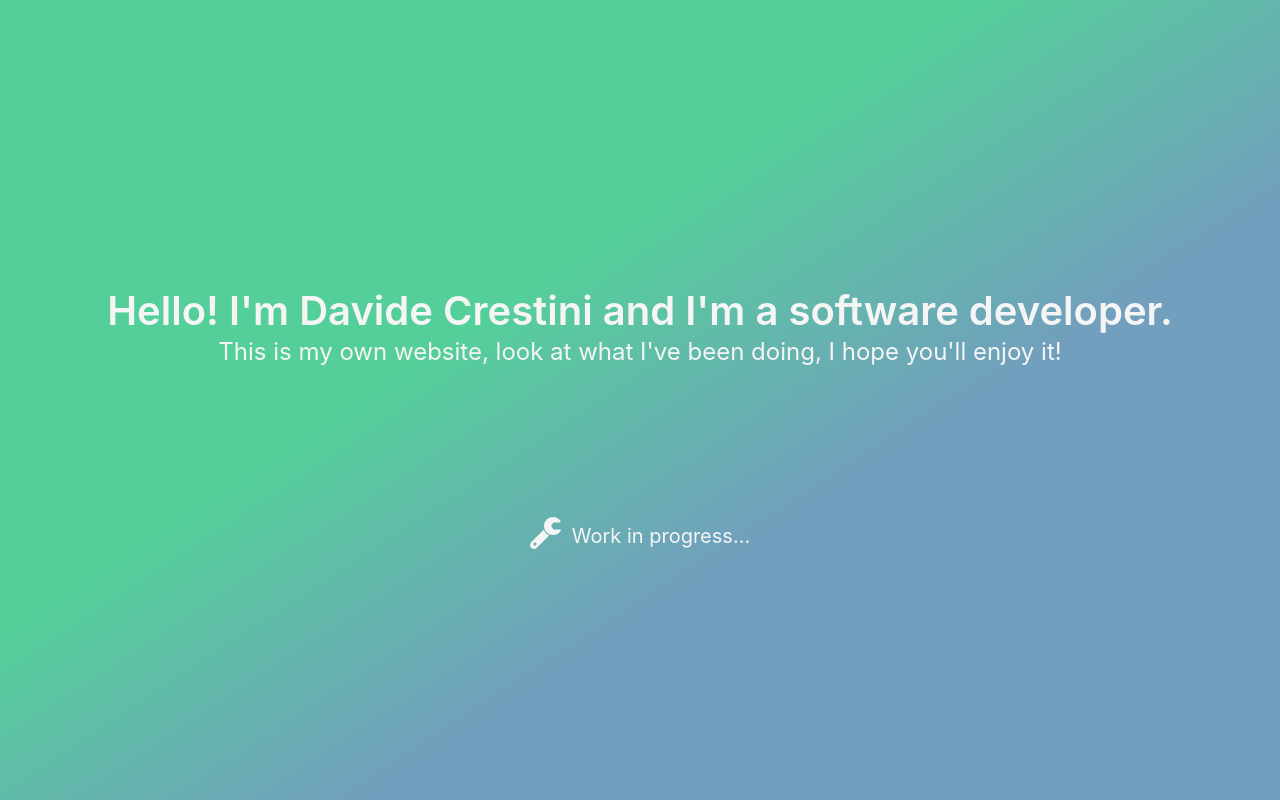
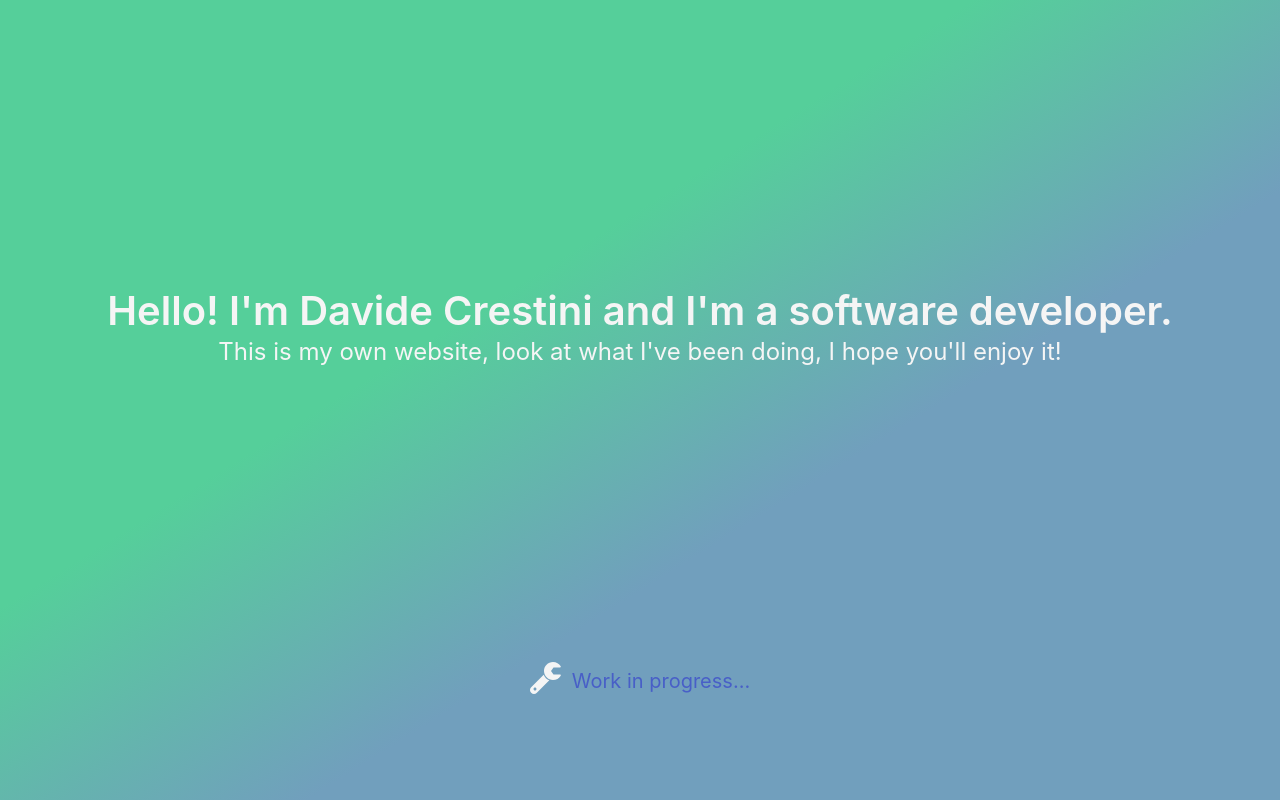
Before and after one commit to KrustyC/dcrestini.me, a React app: page / in a window 1280 px wide. Built offline with nearby package versions, Linux system fonts and the light colour scheme.

Commit message:
small progress

```diff
--- a/src/components/App.jsx
+++ b/src/components/App.jsx
@@ -1,16 +1,16 @@
 import React from 'react'
-import { Switch, Route } from 'react-router-dom'
+import { BrowserRouter as Router, Route } from 'react-router-dom'
 
 import Landing from './landing'
 import Me from './me'
 
 const App = () => (
-  <div>
-    <Switch>
-      <Route exact path='/' component={Landing}/>
-      <Route path='/me' component={Me}/>
-    </Switch>
-  </div>
+  <Router>
+    <div>
+      <Route exact path="/" component={Landing} />
+      <Route path='/me' component={Me} />
+    </div>
+  </Router>
 )
 
 export default App
--- a/src/components/landing/index.jsx
+++ b/src/components/landing/index.jsx
@@ -1,5 +1,5 @@
 import React, { Component } from 'react'
-
+import { Link } from 'react-router-dom'
 import './landing.scss'
 
 class Landing extends Component {
@@ -19,7 +19,7 @@ class Landing extends Component {
         <div className="row has-text-centered has-button has-text-light">
           <i className="fa fa-wrench fa-2x"/>
           <p className="subtitle is-5 has-text-light">
-            Work in progress...
+            <Link to="/me"> Work in progress... </Link>
           </p>
         </div>
       </div>
--- a/src/components/landing/landing.scss
+++ b/src/components/landing/landing.scss
@@ -1,10 +1,15 @@
 html, body {
+  height: 100%;
+  overflow-y:hidden;
+
   ::-webkit-scrollbar {
     display: none;
   }
 
-  height: 100%;
-  overflow-y:hidden;
+  #root {
+    height: inherit;
+    div {
+      height: inherit;
       .hero {
         background-image: -ms-linear-gradient(top left, #55CF9A 38%, #719FBD 62%);
         background-image: -moz-linear-gradient(top left, #55CF9A 38%, #719FBD 62%);
@@ -27,4 +32,8 @@ html, body {
           }
         }
       }
+
     }
+  }
+
+}
--- a/src/components/me/home/_header.jsx
+++ b/src/components/me/home/_header.jsx
@@ -1,6 +1,6 @@
 import React, { Component } from 'react'
 
-class HeaderSection extends Component {
+class Header extends Component {
   render(){
    return (
     <section className="hero is-large is-primary is-bold">
@@ -19,4 +19,4 @@ class HeaderSection extends Component {
   }
 }
 
-export default HeaderSection
+export default Header
--- a/src/components/me/home/index.jsx
+++ b/src/components/me/home/index.jsx
@@ -3,17 +3,12 @@ import './home.scss'
 
 
 import Header from './_header'
-import About from './_about'
-import Interesets from './_interests'
-import Overview from './_overview'
+// import About from './_about'
 import Quote from './_quote'
 
 const Home = () => (
   <div>
     <Header />
-    <About />
-    <Overview />
-    <Interesets />
     <Quote />
   </div>
 
--- a/src/components/me/index.js
+++ b/src/components/me/index.js
@@ -1,21 +1,22 @@
-import React, { Component } from 'react'
+import React from 'react'
+import { BrowserRouter as Router, Route } from 'react-router-dom'
 
 import Navbar from './navbar'
 import Home from './home'
 import Footer from './footer'
 
-// CREARE LAYOUT
+const Me = () => (
+  <div>
+    <Navbar/>
 
-class Me extends Component {
-  render(){
-   return (
-    <div>
-      <Switch>
-        <Route exact path='/' component={Home}/>
-      </Switch>
-    </div>
-    )
-  }
-}
+    <Router>
+      <div>
+        <Route exact path="/" component={Home} />
+      </div>
+    </Router>
+
+    <Footer/>
+  </div>
+)
 
 export default Me
--- a/src/components/me/navbar/index.jsx
+++ b/src/components/me/navbar/index.jsx
@@ -10,17 +10,17 @@ export default class Navbar extends Component {
 
     const links = [
       {
-        path: '/',
+        path: '/me',
         text: 'Home',
         icon: 'fa fa-home'
       },
       {
-        path: '/about',
+        path: '/me/about',
         text: 'About',
         icon: 'fab fa-linux'
       },
       {
-        path: '/portfolio',
+        path: '/me/portfolio',
         text: 'Portfolio',
         icon: 'fa fa-id-card'
       },
```
Lines whose indentation alone changed are shown as unchanged.
